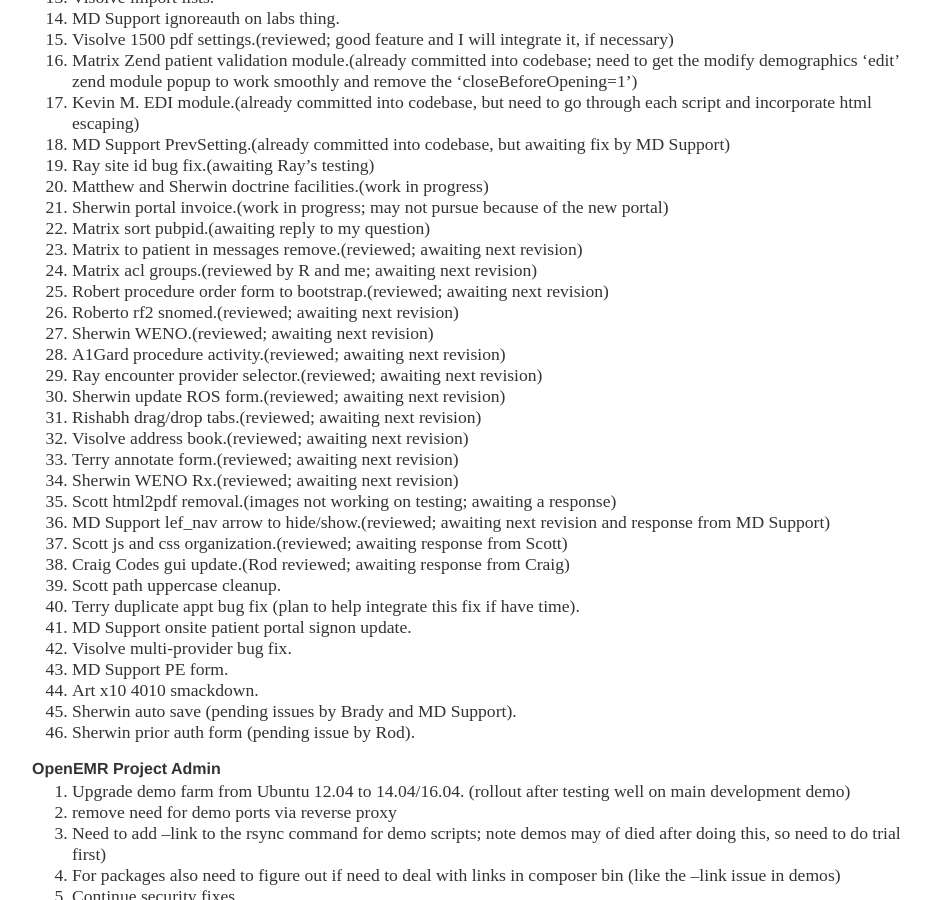
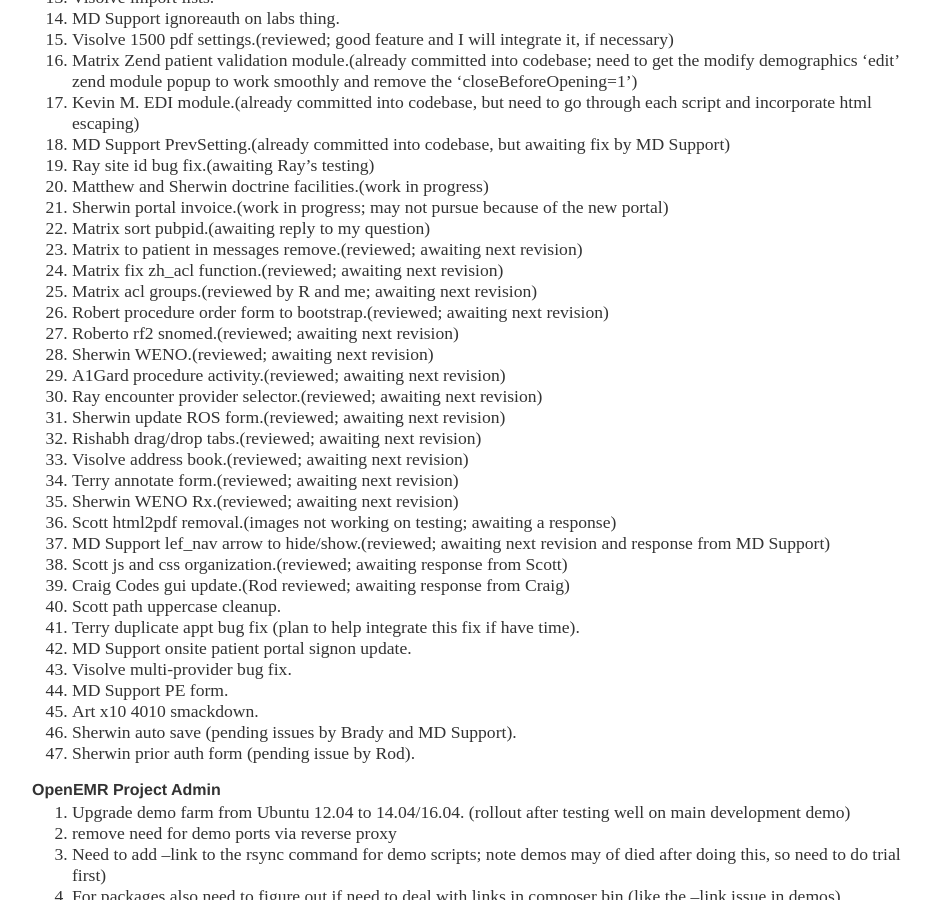
Before and after one commit to bradymiller/bradymiller.github.io, a Jekyll site: the page built from todo/index.md, in a window 1280 px wide and 900 px high, scrolled down 626 px. Shown: the whole window, without its empty margins (160-1090 px from the left). Built offline with Jekyll 4.4.1, drawn with Linux system fonts in a browser that asks for light colours; our own code applies the rules of GitHub Pages for plain Markdown files.

Commit message:
Update index.md

```diff
--- a/todo/index.md
+++ b/todo/index.md
@@ -32,6 +32,7 @@
 1. Sherwin portal invoice.(work in progress; may not pursue because of the new portal)
 1. Matrix sort pubpid.(awaiting reply to my question)
 1. Matrix to patient in messages remove.(reviewed; awaiting next revision)
+1. Matrix fix zh_acl function.(reviewed; awaiting next revision)
 1. Matrix acl groups.(reviewed by R and me; awaiting next revision)
 1. Robert procedure order form to bootstrap.(reviewed; awaiting next revision)
 1. Roberto rf2 snomed.(reviewed; awaiting next revision)
```
